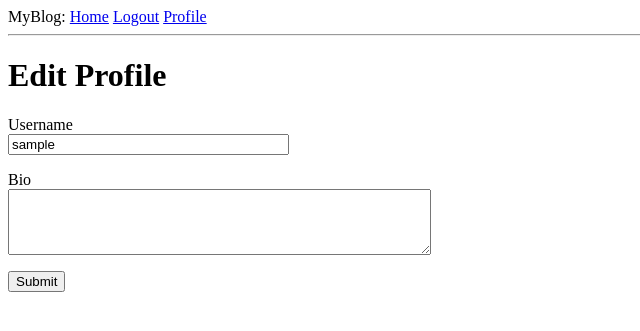
After one commit to mjpin7/Learn-Flask, a Flask app: page /edit_profile in a window 1280 px wide. The commit adds this page. Shown: the top 331 px of the page, without its empty margins (0-640 px from the left). Run offline with Flask 2, Linux system fonts and the light colour scheme; the visitor is signed in with stand-in values (Sample User, id 1); data comes from the database, SQL or seed files in the repository; both versions use the stored data as it was after the commit.

Commit message:
Added profile editor

```diff
--- a/app/forms.py
+++ b/app/forms.py
@@ -1,6 +1,6 @@
 from flask_wtf import FlaskForm
-from wtforms import StringField, PasswordField, BooleanField, SubmitField
-from wtforms.validators import DataRequired, Email, EqualTo, ValidationError
+from wtforms import StringField, PasswordField, BooleanField, SubmitField, TextAreaField
+from wtforms.validators import DataRequired, Email, EqualTo, ValidationError, Length
 from app.models import User
 
 # Class for a login form
@@ -35,3 +35,9 @@ class RegistrationForm(FlaskForm):
 
         if user is not None:
             raise ValidationError('Please use a different email address')
+
+# Form for editing user profiles
+class EditProfileForm(FlaskForm):
+    username= StringField('Username', validators=[DataRequired()])
+    bio = TextAreaField('Bio', validators=[Length(min=0, max=140)])
+    submit = SubmitField('Submit')
--- a/app/routes.py
+++ b/app/routes.py
@@ -1,10 +1,19 @@
 from app import app, db
 from flask import render_template, flash, redirect, url_for, request
-from app.forms import LoginForm, RegistrationForm
+from app.forms import LoginForm, RegistrationForm, EditProfileForm
 from flask_login import current_user, login_user, logout_user, login_required
 from app.models import User
 from werkzeug.urls import url_parse
 from datetime import datetime
+
+# The before_request executes before the view functions are done
+@app.before_request
+def before_request():
+
+    # Checks if the current user is logged in, and if so set the last seen to the current time
+    if current_user.is_authenticated:
+        current_user.last_seen = datetime.utcnow()
+        db.session.commit()
 
 # When on the paths '/' and '/index', run the index method. Login is required to view this
 @app.route('/')
@@ -100,11 +109,22 @@ def user(username):
 
     return render_template('user.html', user=user, posts=posts)
 
-# The before_request executes before the view functions are done
-@app._before_request
-def before_request():
+# For when a user wants to edit their profile, must be logged in
+@app.route('/edit_profile', methods=['GET', 'POST'])
+@login_required
+def edit_profile():
+    form = EditProfileForm()
 
-    # Checks if the current user is logged in, and if so set the last seen to the current time
-    if current_user.is_authenticated:
-        current_user.last_seen = datetime.utcnow()
+    # If the form has been submitted
+    if form.validate_on_submit():
+        current_user.username = form.username.data
+        current_user.bio = form.bio.data
         db.session.commit()
+        flash('Your changes have been saved')
+        return redirect(url_for('edit_profile'))
+    # When the page loads, prepopulate the fields with the current user info
+    elif request.method == 'GET':
+        form.username.data = current_user.username
+        form.bio.data = current_user.bio
+
+    return render_template('edit_profile.html', title="Edit Profile", form=form)
--- /dev/null
+++ b/app/templates/edit_profile.html
@@ -0,0 +1,24 @@
+{% extends 'base.html' %}
+
+{% block content %}
+    <h1>Edit Profile</h1>
+    <!-- Form for editing the profile -->
+    <form action="" method="post">
+        {{ form.hidden_tag() }}
+        <p>
+            {{ form.username.label }}<br>
+            {{ form.username(size=32) }}<br>
+            {% for error in form.username.errors %}
+            <span style="color: red">[{{ error }}]</span>
+            {% endfor %}
+        </p>
+        <p>
+            {{ form.bio.label }}<br>
+            {{ form.bio(cols=50, rows=4) }}<br>
+            {% for error in form.bio.errors %}
+            <span style="color: red">[{{ error }}]</span>
+            {% endfor %}
+        </p>
+        <p>{{ form.submit() }}</p>
+    </form>
+{% endblock %}
```
Also changed, not shown: app/templates/user.html (+6 -1 lines), app.db.
